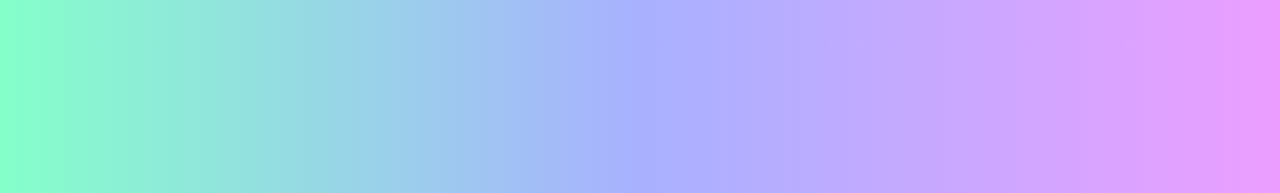
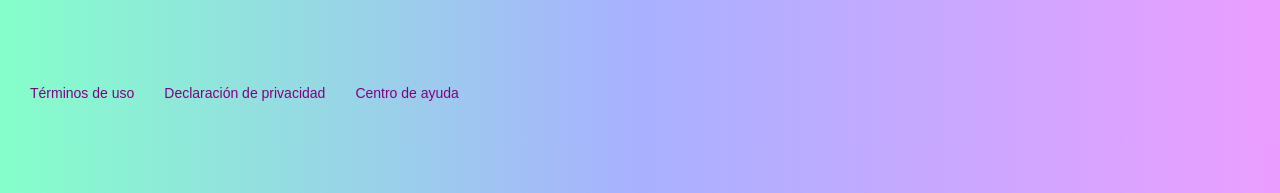
Before and after one commit to mary-caraveo/react-video, a React app: page / in a window 1280 px wide. Shown: the part 562-755 px from the top of the page. Built offline with nearby package versions, Linux system fonts and the light colour scheme.

Commit message:
feat: Estructura y Estilos del Footer

```diff
--- a/src/assets/styles/App.scss
+++ b/src/assets/styles/App.scss
@@ -8,25 +8,6 @@
       hsla(234, 100%, 83%, 1) 50%,
       hsla(288, 100%, 81%, 1) 100%
     );
-  }
-
-  .footer {
-    display: flex;
-    align-items: center;
-    height: 100px;
-    width: 100%;
-  }
-
-  .footer a {
-    color: purple;
-    cursor: pointer;
-    font-size: 14px;
-    padding-left: 30px;
-    text-decoration: none;
-  }
-
-  .footer a:hover {
-    text-decoration: underline;
   }
 
   ::-webkit-scrollbar {
--- /dev/null
+++ b/src/assets/styles/components/Footer.scss
@@ -0,0 +1,18 @@
+.footer {
+    display: flex;
+    align-items: center;
+    height: 100px;
+    width: 100%;
+  }
+
+  .footer a {
+    color: purple;
+    cursor: pointer;
+    font-size: 14px;
+    padding-left: 30px;
+    text-decoration: none;
+  }
+
+  .footer a:hover {
+    text-decoration: underline;
+  }
--- /dev/null
+++ b/src/components/Footer.jsx
@@ -0,0 +1,12 @@
+import React from 'react';
+import '../assets/styles/components/Footer.scss';
+
+const Footer = () => (
+  <footer className="footer">
+    <a href="/">Términos de uso</a>
+    <a href="/">Declaración de privacidad</a>
+    <a href="/">Centro de ayuda</a>
+  </footer>
+);
+
+export default Footer;
--- a/src/containers/App.jsx
+++ b/src/containers/App.jsx
@@ -4,6 +4,7 @@
 import Categories from '../components/Categories';
 import Carousel from '../components/Carousel';
 import CarouselItem from '../components/CarouselItem';
+import Footer from '../components/Footer';
 import '../assets/styles/App.scss';
 
 const App = () => (
@@ -24,6 +25,7 @@
         <CarouselItem />
       </Carousel>
     </Categories>
+    <Footer />
   </div>
 );
 
```
